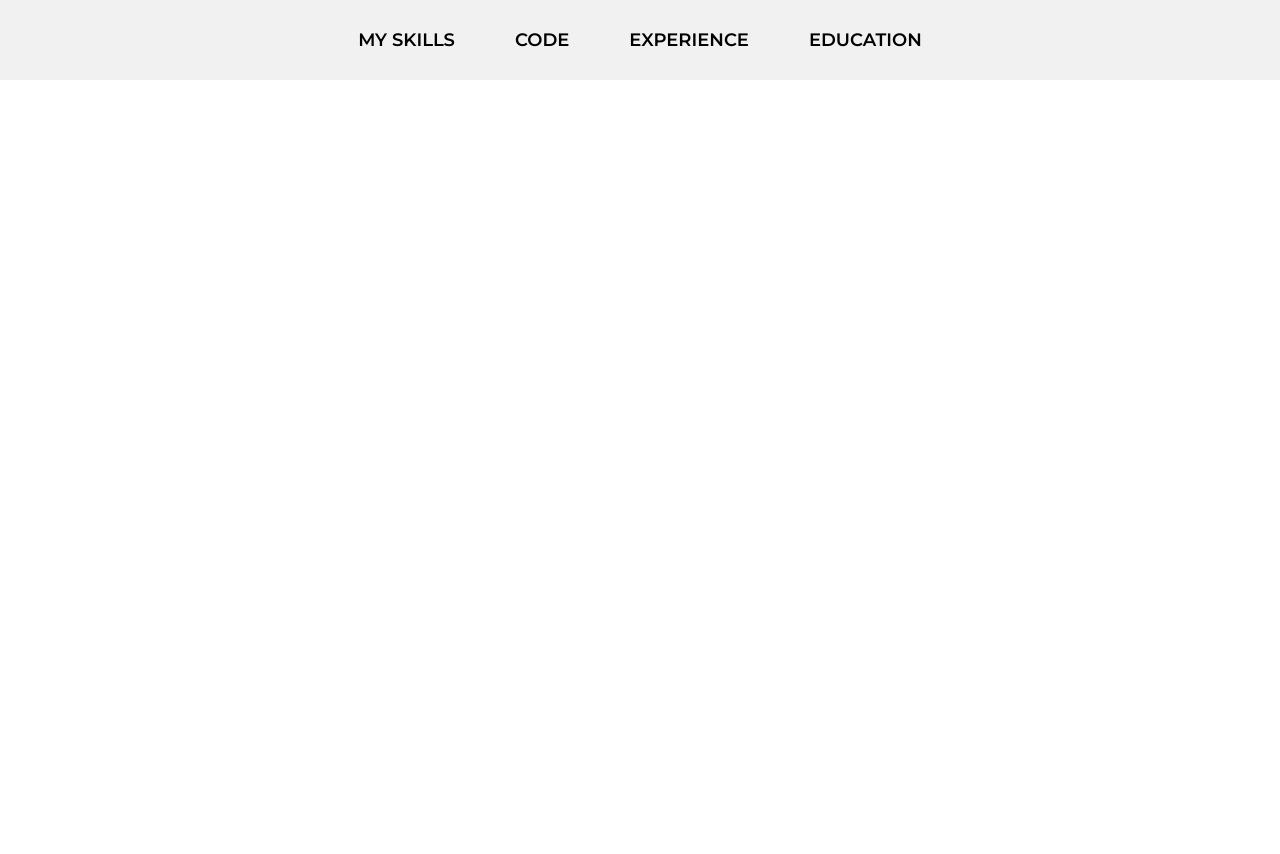
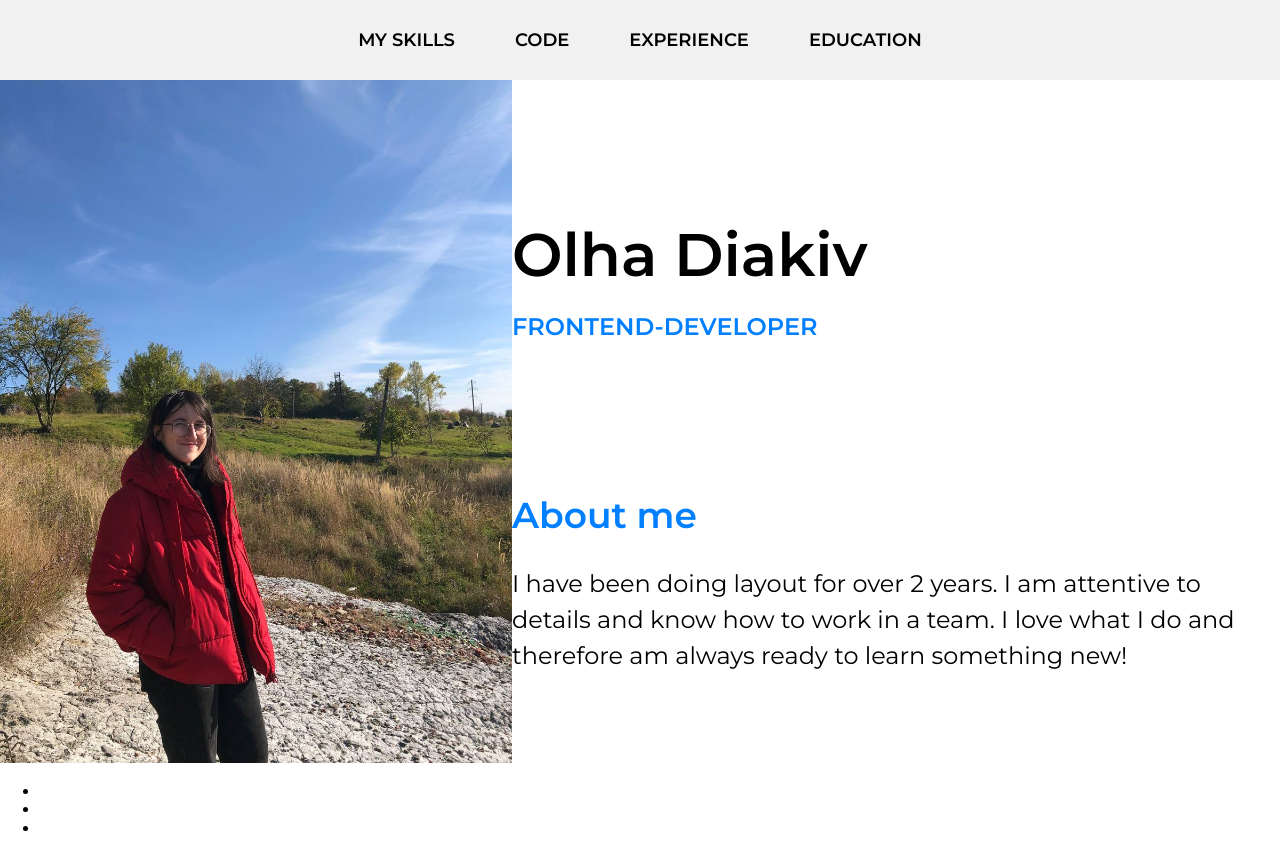
Before and after one commit to olyadyakiw/rsschool-cv, a plain HTML site: page index.html in a window 1280 px wide. Before the commit the page ends 800 px from the top, so only its background shows below. Drawn offline with Linux system fonts and the light colour scheme.

Commit message:
feat: add about me section

```diff
--- a/css/style.css
+++ b/css/style.css
@@ -9,7 +9,9 @@
 
 body {
     font-family: "Montserrat", sans-serif;
+    font-weight: 400;
     display: flex;
+    color: #000;
     flex-direction: column;
     justify-content: space-between;
 }
@@ -21,11 +23,8 @@ body {
 
 /* HEADER */
 
-.header {
+.menu {
     background-color: #f1f1f1;
-    color: #000;
-}
-.menu {
 }
 .menu__list {
     height: 80px;
@@ -67,3 +66,51 @@ body {
 .menu__link:hover {
     color: #0080ff;
 }
+
+/* MAIN */
+
+.main__inner {
+    display: flex;
+    justify-content: space-between;
+}
+
+.aside {
+    max-width: 40%;
+    width: 100%;
+}
+
+.aside img {
+    max-width: 100%;
+    max-height: 700px;
+}
+
+.content {
+    max-width: 60%;
+    width: 100%;
+}
+
+.content__header {
+    padding: 100px 0;
+}
+
+.content__title {
+    font-size: 60px;
+    margin-bottom: 20px;
+}
+
+.content__position {
+    text-transform: uppercase;
+    font-size: 24px;
+    font-weight: 700;
+    color: #0080ff;
+}
+
+.content__subtitle {
+    color: #0080ff;
+    font-size: 36px;
+}
+.content__text {
+    font-size: 24px;
+    line-height: 150%;
+    color: #000;
+}
--- a/index.html
+++ b/index.html
@@ -13,7 +13,6 @@
         <link rel="stylesheet" href="css/style.css" />
     </head>
     <body>
-
         <header class="header">
             <div class="container">
                 <nav class="menu">
@@ -27,7 +26,36 @@
             </div>
         </header>
 
+        <main class="main">
+            <div class="container">
+                <div class="main__inner">
+                    <aside class="aside">
+                        <img src="assets/img/avatar.jpg" alt="avatar" />
+                        <div class="contacts">
+                            <ul class="contacts__list">
+                                <li class="contacts__item"><a class="contacts__link"></a></li>
+                                <li class="contacts__item"><a class="contacts__link"></a></li>
+                                <li class="contacts__item"><a class="contacts__link"></a></li>
+                            </ul>
+                        </div>
+                    </aside>
+                    <div class="content">
+                        <div class="content__header">
+                            <h1 class="content__title">Olha Diakiv</h1>
+                            <p class="content__position">Frontend-developer</p>
+                        </div>
+                        <div class="content__about">
+                            <h2 class="content__subtitle">About me</h2>
+                            <p class="content__text">
+                                I have been doing layout for over 2 years. I am attentive to details and know how to work in a team. I love what I do and therefore am always ready to learn something
+                                new!
+                            </p>
+                        </div>
+                    </div>
+                </div>
+            </div>
+        </main>
+
         <footer class="footer"></footer>
-
     </body>
 </html>
```
